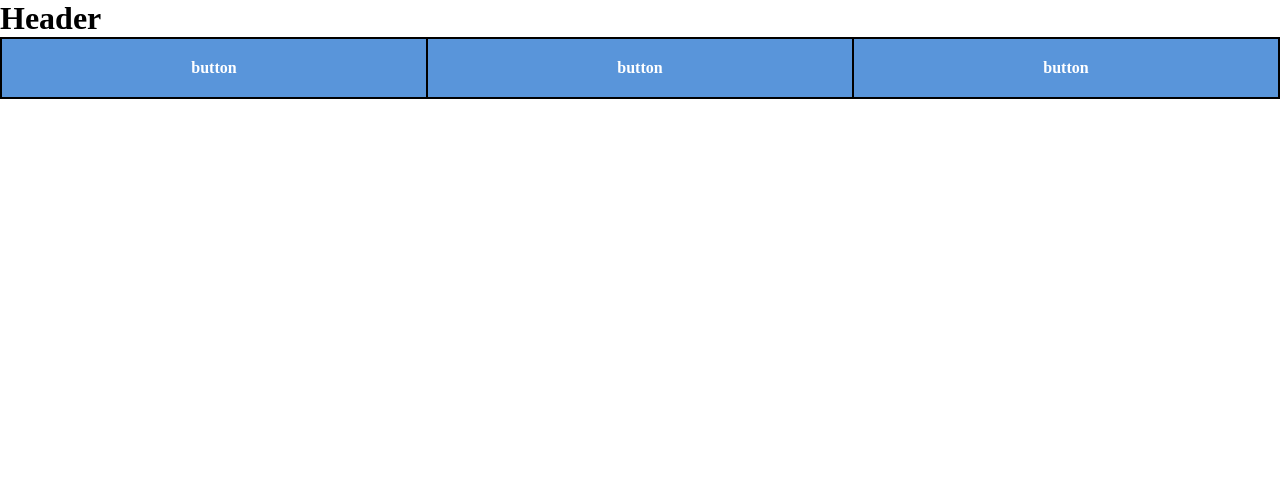
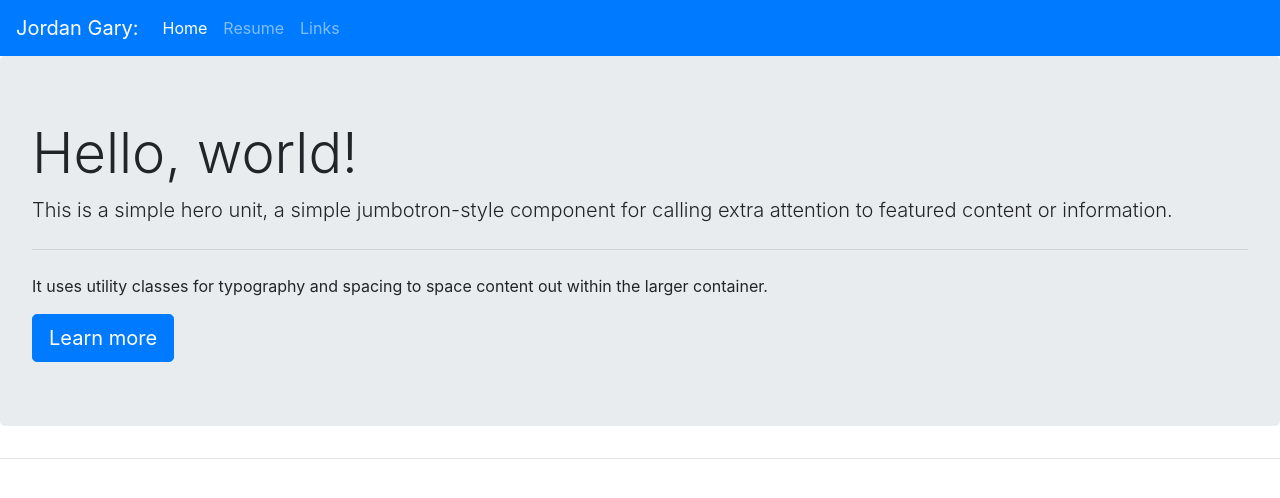
Before and after one commit to jordanx8/Jordan-Gary, a plain HTML site: page index.html in a window 1280 px wide. Drawn offline with nearby package versions, Linux system fonts and the light colour scheme.

Commit message:
bootstrap

```diff
--- a/index.html
+++ b/index.html
@@ -1,22 +1,46 @@
-<!DOCTYPE html>
+<!doctype html>
+<html lang="en">
+  <head>
+    <!-- Required meta tags -->
+    <meta charset="utf-8">
+    <meta name="viewport" content="width=device-width, initial-scale=1, shrink-to-fit=no">
 
-<html lang = 'en'>
+    <!-- Bootstrap CSS -->
+    <link rel="stylesheet" href="https://stackpath.bootstrapcdn.com/bootstrap/4.3.1/css/bootstrap.min.css" integrity="sha384-ggOyR0iXCbMQv3Xipma34MD+dH/1fQ784/j6cY/iJTQUOhcWr7x9JvoRxT2MZw1T" crossorigin="anonymous">
 
-	<head>
-		<meta charset='UTF-8'/>
-		<title> Jordan Gary </title>
-		<link rel='stylesheet' href='styles.css'/>
-	</head>
+    <title>Jordan Gary</title>
+  </head>
+  <body>
+    <nav class="navbar navbar-expand-lg navbar-dark bg-primary">
+        <a class="navbar-brand" href="#">Jordan Gary:</a>
+        <button class="navbar-toggler" type="button" data-toggle="collapse" data-target="#navbarSupportedContent" aria-controls="navbarSupportedContent" aria-expanded="false" aria-label="Toggle navigation">
+          <span class="navbar-toggler-icon"></span>
+        </button>
 
-	<body>
-    <div class='header'>
-        <h1>Header</h1>
-    <div class='buttonbar'>
-        <a class='button'>button</a>
-        <a class='button'>button</a>
-        <a class='button'>button</a>
-    </div>
-
-	</body>
-
+        <div class="collapse navbar-collapse" id="navbarSupportedContent">
+          <ul class="navbar-nav mr-auto">
+            <li class="nav-item active">
+              <a class="nav-link" href="index.html">Home<span class="sr-only">(current)</span></a>
+            </li>
+            <li class="nav-item">
+              <a class="nav-link" href="resume.pdf">Resume</a>
+            </li>
+            <li class="nav-item">
+                <a class="nav-link" href="#">Links</a>
+              </li>
+          </ul>
+        </div>
+      </nav>
+      <div class="jumbotron">
+        <h1 class="display-4">Hello, world!</h1>
+        <p class="lead">This is a simple hero unit, a simple jumbotron-style component for calling extra attention to featured content or information.</p>
+        <hr class="my-4">
+        <p>It uses utility classes for typography and spacing to space content out within the larger container.</p>
+        <a class="btn btn-primary btn-lg" href="#" role="button">Learn more</a>
+      </div>
+      <hr>
+    <script src="https://code.jquery.com/jquery-3.3.1.slim.min.js" integrity="sha384-q8i/X+965DzO0rT7abK41JStQIAqVgRVzpbzo5smXKp4YfRvH+8abtTE1Pi6jizo" crossorigin="anonymous"></script>
+    <script src="https://cdnjs.cloudflare.com/ajax/libs/popper.js/1.14.7/umd/popper.min.js" integrity="sha384-UO2eT0CpHqdSJQ6hJty5KVphtPhzWj9WO1clHTMGa3JDZwrnQq4sF86dIHNDz0W1" crossorigin="anonymous"></script>
+    <script src="https://stackpath.bootstrapcdn.com/bootstrap/4.3.1/js/bootstrap.min.js" integrity="sha384-JjSmVgyd0p3pXB1rRibZUAYoIIy6OrQ6VrjIEaFf/nJGzIxFDsf4x0xIM+B07jRM" crossorigin="anonymous"></script>
+  </body>
 </html>
--- a/styles.css
+++ /dev/null
@@ -1,42 +0,0 @@
-* {
-	margin: 0;
-	padding: 0;
-	box-sizing: border-box;
-}
-
-.buttonbar {
-	float: left;
-	color: #FFF;
-	background-color: #5995DA;
-	width: 100%;
-	border: 1px solid black;
-	display: flex;
-	justify-content: space-around;
-}
-
-.button {
-	display: block;
-	width: 100%;
-	color: #FFF;
-	background-color: #5995DA;
-	font-weight: bold;
-	padding: 20px;
-	text-align: center;
-	border: 1px solid black;
-	box-sizing: border-box;
-	margin: 0 auto;
-}
-
-.button:link {
-	text-decoration: none;
-}
-
-
-.button:hover {
-	background-color: #76AEED;
-}
-
-.button:active {
-	color: #FFF;
-	background-color: #5995DA;
-}
```
Also changed, not shown: 1 other file.
